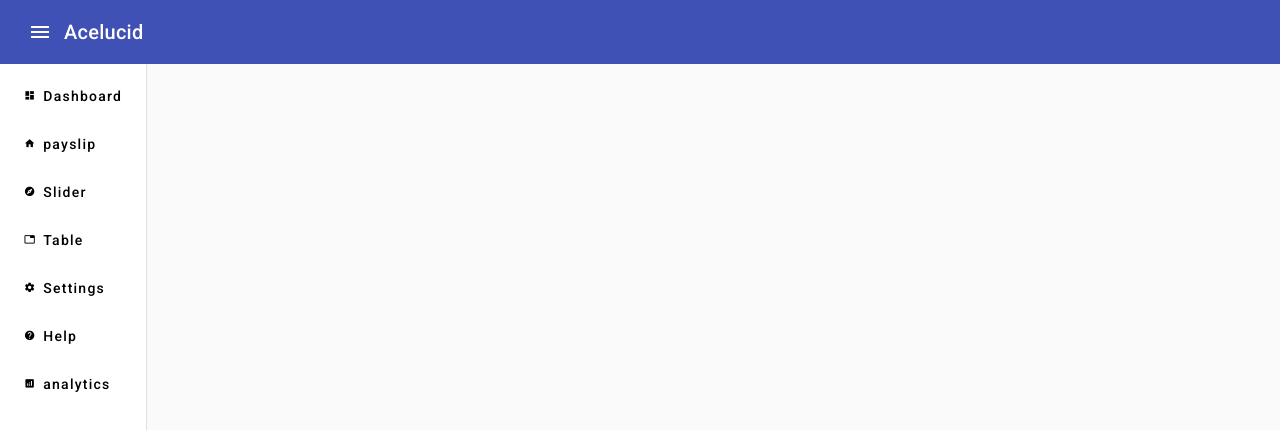
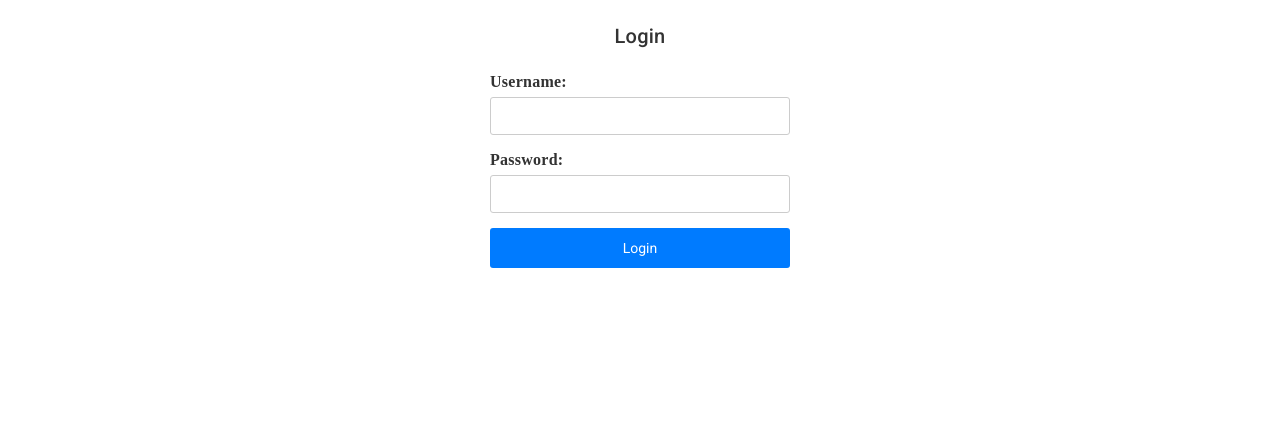
Before and after one commit to chandankumar14/payslip, an Angular app: page / in a window 1280 px wide. Shown: the top 430 px of the page. Built offline with nearby package versions, Linux system fonts and the light colour scheme.

Commit message:
final build file

```diff
--- a/src/app/app.component.ts
+++ b/src/app/app.component.ts
@@ -9,7 +9,7 @@ import { Router } from '@angular/router';
 })
 export class AppComponent  implements OnInit{
   title = 'Acelucid';
-  isLoggedIn: boolean = true
+  isLoggedIn: boolean = false
   userName: string = "acelucid"
   Password: string = "acelucid@123"
   loginForm!:FormGroup
```
Also changed, not shown: 3 other files (tests, documents, lock files or other folders).
